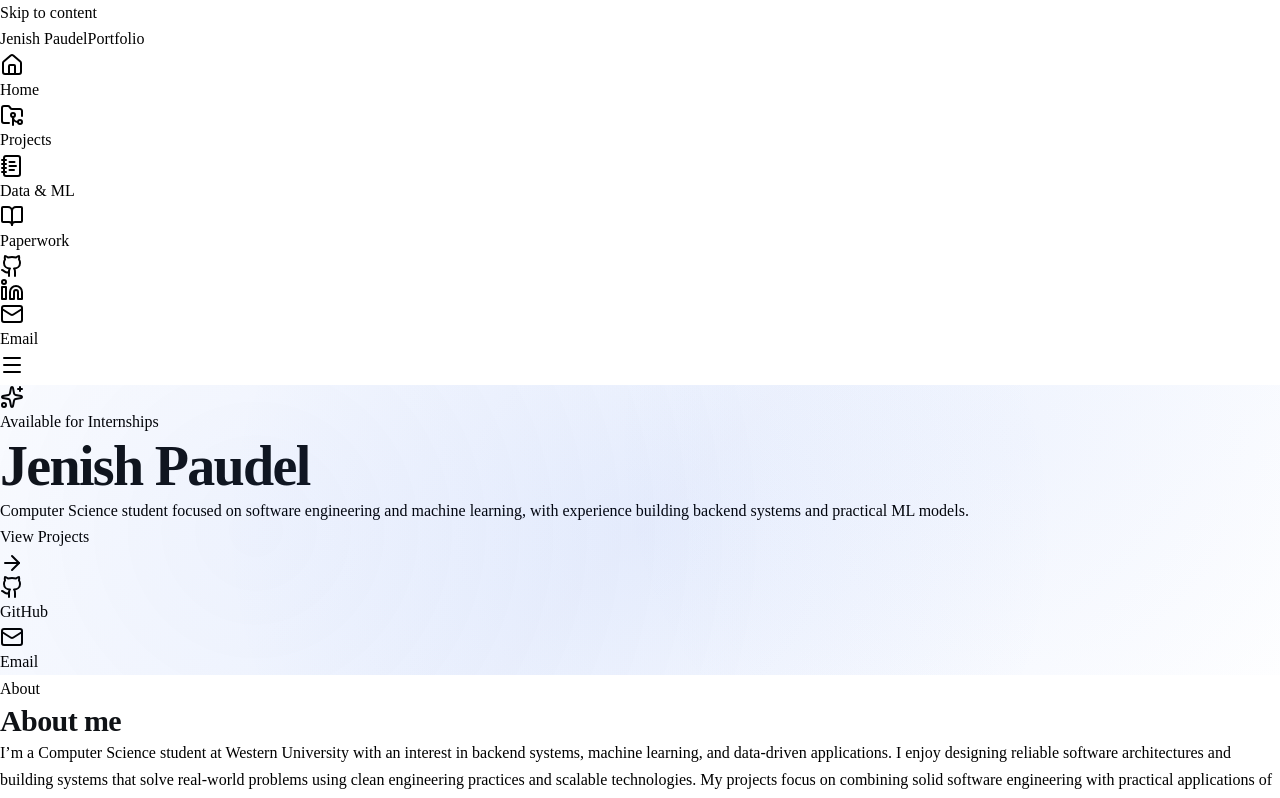
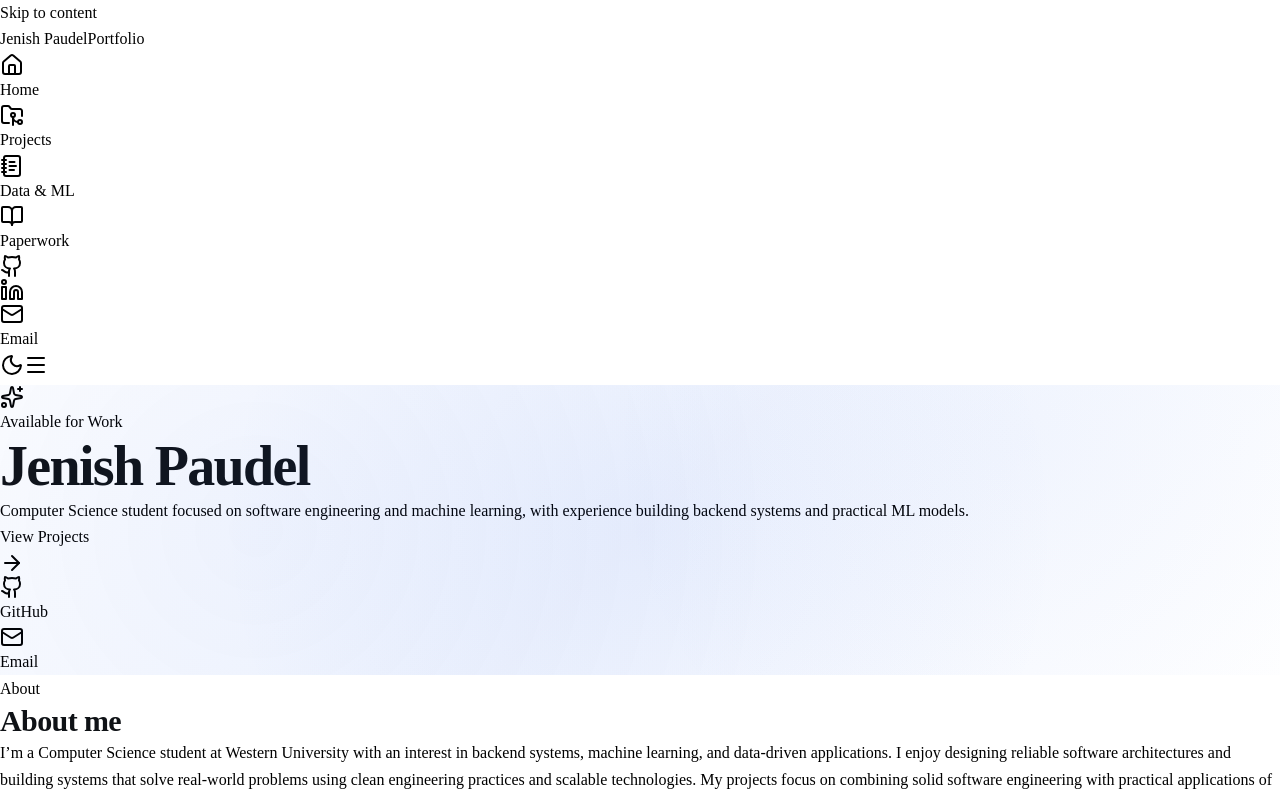
Before and after one commit to amJenish/MyPortfolio, a React (Vite) app in the folder client/: page /ml/1 in a window 1280 px wide. Shown: the top 798 px of the page. Built offline with nearby package versions, Linux system fonts and the light colour scheme.

Commit message:
Added nightmode

```diff
--- a/client/src/components/layout.tsx
+++ b/client/src/components/layout.tsx
@@ -10,6 +10,8 @@ import {
   Mail,
   Github,
   Linkedin,
+  Moon,
+  Sun,
 } from "lucide-react";
 import { useState, useEffect } from "react";
 import { motion, AnimatePresence, useReducedMotion } from "framer-motion";
@@ -61,6 +63,28 @@ export default function Layout({
   const [location] = useLocation();
   const [isMobileMenuOpen, setIsMobileMenuOpen] = useState(false);
   const [scrolled, setScrolled] = useState(false);
+  const [isDark, setIsDark] = useState(() => {
+    const THEME_KEY = "theme";
+    let initial = false;
+
+    try {
+      const saved = window.localStorage.getItem(THEME_KEY);
+      if (saved === "dark") initial = true;
+      else if (saved === "light") initial = false;
+      else initial = window.matchMedia?.("(prefers-color-scheme: dark)")?.matches ?? false;
+    } catch {
+      initial = window.matchMedia?.("(prefers-color-scheme: dark)")?.matches ?? false;
+    }
+
+    // Apply immediately to avoid initial flash.
+    try {
+      document.documentElement.classList.toggle("dark", initial);
+    } catch {
+      // ignore
+    }
+
+    return initial;
+  });
   const email = profile.email;
   const reduceMotion = useReducedMotion();
   const navHover = reduceMotion ? undefined : { y: -1 };
@@ -75,6 +99,15 @@ export default function Layout({
     window.addEventListener("scroll", onScroll, { passive: true });
     return () => window.removeEventListener("scroll", onScroll);
   }, []);
+
+  useEffect(() => {
+    try {
+      document.documentElement.classList.toggle("dark", isDark);
+      window.localStorage.setItem("theme", isDark ? "dark" : "light");
+    } catch {
+      // ignore
+    }
+  }, [isDark]);
 
   return (
     <div className="relative z-[1] min-h-screen bg-background font-sans text-foreground selection:bg-primary/25">
@@ -171,12 +204,24 @@ export default function Layout({
             </a>
           </div>
 
+          {/* Night mode toggle */}
+          <motion.button
+            type="button"
+            whileTap={reduceMotion ? undefined : { scale: 0.92 }}
+            onClick={() => setIsDark((d) => !d)}
+            className="ml-auto rounded-lg border border-border p-2 text-muted-foreground hover:bg-muted/40 hover:text-foreground focus-visible:outline-none focus-visible:ring-2 focus-visible:ring-ring md:ml-0"
+            aria-label={isDark ? "Switch to day mode" : "Switch to night mode"}
+            title={isDark ? "Day mode" : "Night mode"}
+          >
+            {isDark ? <Sun className="h-4 w-4" /> : <Moon className="h-4 w-4" />}
+          </motion.button>
+
           {/* Mobile menu toggle */}
           <motion.button
             type="button"
             onClick={() => setIsMobileMenuOpen((o) => !o)}
             whileTap={reduceMotion ? undefined : { scale: 0.92 }}
-            className="ml-auto rounded-lg border border-border p-2 text-muted-foreground hover:bg-muted/40 hover:text-foreground focus-visible:outline-none focus-visible:ring-2 focus-visible:ring-ring md:ml-0 md:hidden"
+            className="rounded-lg border border-border p-2 text-muted-foreground hover:bg-muted/40 hover:text-foreground focus-visible:outline-none focus-visible:ring-2 focus-visible:ring-ring md:ml-0 md:hidden"
             aria-expanded={isMobileMenuOpen}
             aria-controls="mobile-nav"
             aria-label={isMobileMenuOpen ? "Close menu" : "Open menu"}
--- a/client/src/pages/home.tsx
+++ b/client/src/pages/home.tsx
@@ -99,7 +99,7 @@ export default function Home() {
               <motion.div variants={heroItem} className="mb-6 flex justify-center">
                 <span className="inline-flex items-center gap-2 rounded-full border border-primary/30 bg-primary/[0.08] px-4 py-1.5 text-xs font-semibold text-primary">
                   <Sparkles className="h-3.5 w-3.5" aria-hidden />
-                  Available for Internships
+                  Available for Work
                   <span className="inline-block h-4 w-px bg-primary/40 animate-blink" aria-hidden />
                 </span>
               </motion.div>
```
Also changed, not shown: 3 other files (tests, documents, lock files or other folders).
